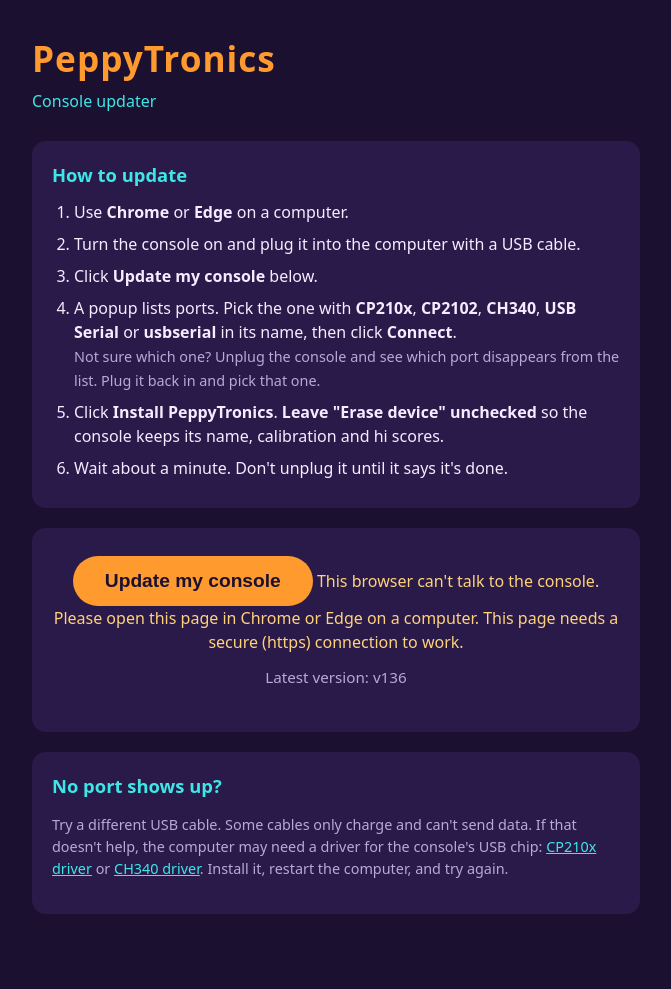
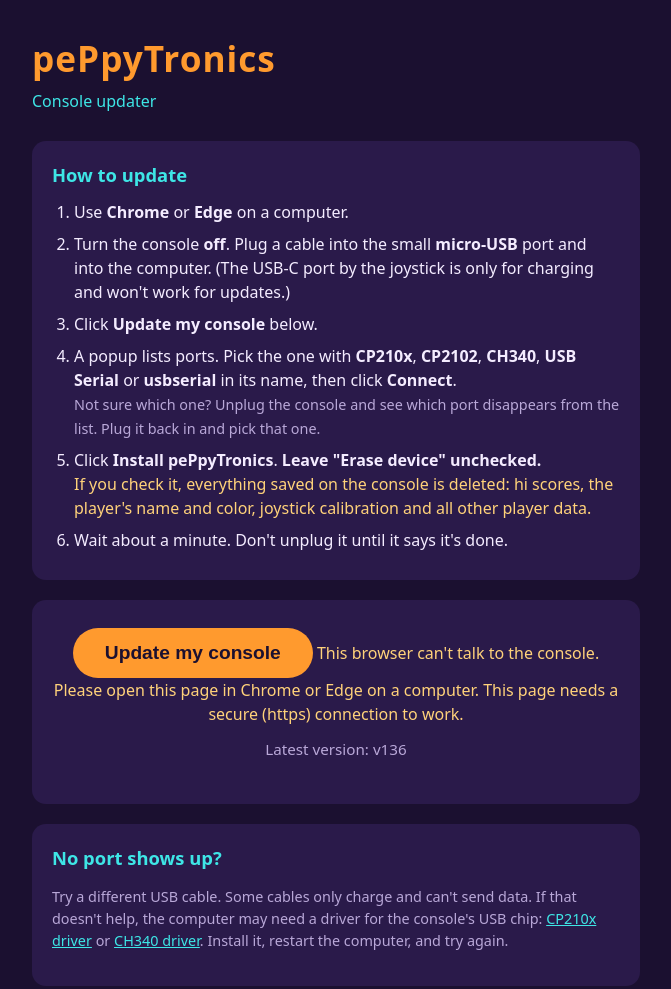
Before and after one commit to almonds/pePpyTronics, a plain HTML site: page index.html in a window 1280 px wide. Shown: the whole page, without its empty margins (304-975 px from the left). Drawn offline with Linux system fonts and the light colour scheme.

Commit message:
Add files via upload

```diff
--- a/index.html
+++ b/index.html
@@ -3,7 +3,7 @@
 <head>
 <meta charset="utf-8">
 <meta name="viewport" content="width=device-width, initial-scale=1">
-<title>PeppyTronics Updater</title>
+<title>pePpyTronics Updater</title>
 <script type="module" src="https://unpkg.com/esp-web-tools@10/dist/web/install-button.js?module"></script>
 <style>
   :root {
@@ -58,18 +58,19 @@
 </head>
 <body>
 <main>
-  <h1>PeppyTronics</h1>
+  <h1>pePpyTronics</h1>
   <p class="tag">Console updater</p>
 
   <div class="card">
     <h2>How to update</h2>
     <ol>
       <li>Use <b>Chrome</b> or <b>Edge</b> on a computer.</li>
-      <li>Turn the console on and plug it into the computer with a USB cable.</li>
+      <li>Turn the console <b>off</b>. Plug a cable into the small <b>micro-USB</b> port and into the computer. (The USB-C port by the joystick is only for charging and won't work for updates.)</li>
       <li>Click <b>Update my console</b> below.</li>
       <li>A popup lists ports. Pick the one with <b>CP210x</b>, <b>CP2102</b>, <b>CH340</b>, <b>USB Serial</b> or <b>usbserial</b> in its name, then click <b>Connect</b>.<br>
         <span class="small">Not sure which one? Unplug the console and see which port disappears from the list. Plug it back in and pick that one.</span></li>
-      <li>Click <b>Install PeppyTronics</b>. <b>Leave "Erase device" unchecked</b> so the console keeps its name, calibration and hi scores.</li>
+      <li>Click <b>Install pePpyTronics</b>. <b>Leave "Erase device" unchecked.</b><br>
+        <span class="warn">If you check it, everything saved on the console is deleted: hi scores, the player's name and color, joystick calibration and all other player data.</span></li>
       <li>Wait about a minute. Don't unplug it until it says it's done.</li>
     </ol>
   </div>
```
Also changed, not shown: manifest.json.
